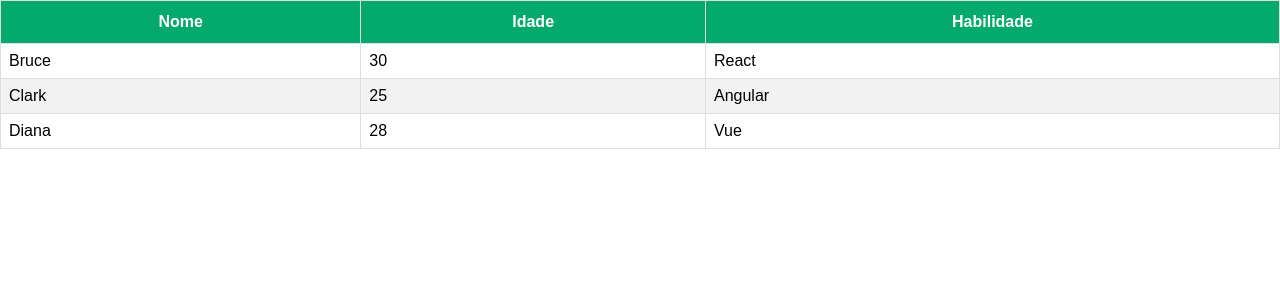
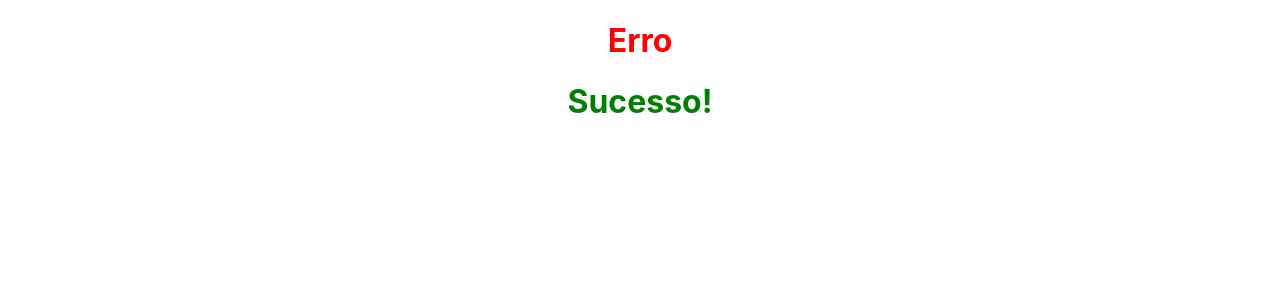
Before and after one commit to Torelli/hello-world, a React (Create React App) app: page / in a window 1280 px wide. Shown: the top 300 px of the page. Built offline with nearby package versions, Linux system fonts and the light colour scheme.

Commit message:
Explorando o básico de estilização no react

```diff
--- a/src/App.js
+++ b/src/App.js
@@ -11,23 +11,33 @@
 import ParentComponent from './components/ParentComponent';
 import UserGreeting from './components/UserGreeting';
 import NameList from './components/NameList';
+import Stylesheet from './components/Stylesheet';
+import Inline from './components/Inline';
+import './appStyles.css'
+import styles from './appStyles.module.css'
 
 function App() {
   return (
     <div className="App">
+      {/* Se aplica a todos componentes filhos */}
+      <h1 className='error'>Erro</h1>
+      {/* Escopo local */}
+      <h1 className={styles.success}>Sucesso!</h1>
+      {/*<Inline />
+      <Stylesheet primary={true} />
       <NameList />
-      {/*<UserGreeting/>
-      <ParentComponent/>
-      <EventBind/>
-      <FunctionClick/>
-      <ClassClick/>
+      <UserGreeting />
+      <ParentComponent />
+      <EventBind />
+      <FunctionClick />
+      <ClassClick />
       <Greet name="Bruce" heroName="Batman" />
-      <Message/>
+      <Message />
       <Hello name="Giovanni"><p>Você é top!</p></Hello>
       <Hello name="José"><p>Você é top!</p></Hello>
       <Hello name="Maria"><p>Você é top!</p></Hello>
-      <Greet/>
-      <Welcome name="Fernando"/>*/}
+      <Greet />
+      <Welcome name="Fernando" />*/}
     </div>
   );
 }
--- /dev/null
+++ b/src/appStyles.css
@@ -0,0 +1,3 @@
+.error {
+    color: red;
+}
--- /dev/null
+++ b/src/appStyles.module.css
@@ -0,0 +1,3 @@
+.success {
+    color: green;
+}
--- /dev/null
+++ b/src/components/Inline.js
@@ -0,0 +1,16 @@
+import React from 'react'
+
+const heading = {
+    fontSize: '72px',
+    color: 'blue'
+}
+
+function Inline() {
+    return (
+        <div>
+            <h1 style={heading}>Inline</h1>
+        </div>
+    )
+}
+
+export default Inline
--- /dev/null
+++ b/src/components/Stylesheet.js
@@ -0,0 +1,13 @@
+import React from 'react'
+import './myStyles.css'
+
+function Stylesheet(props) {
+    let className = props.primary ? 'primary' : ''
+    return (
+        <div>
+            <h1 className={`${className} font-xl`} >Stylesheets</h1>
+        </div>
+    )
+}
+
+export default Stylesheet
--- /dev/null
+++ b/src/components/myStyles.css
@@ -0,0 +1,7 @@
+.primary {
+    color: orange;
+}
+
+.font-xl {
+    font-size: 72px;
+}
```
